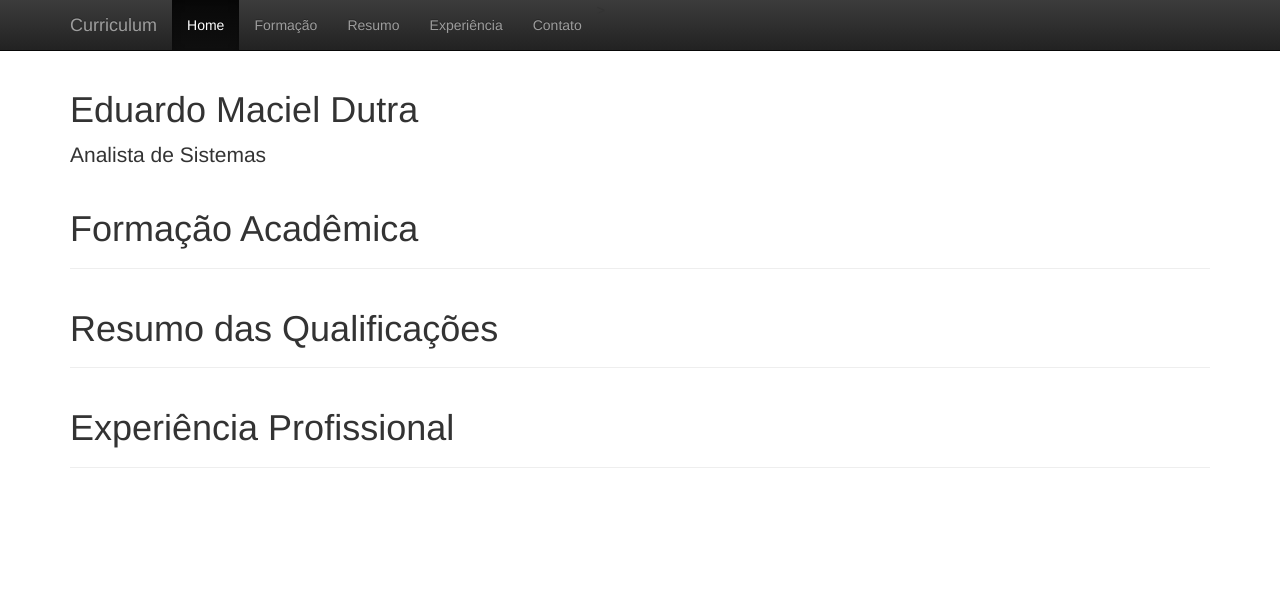
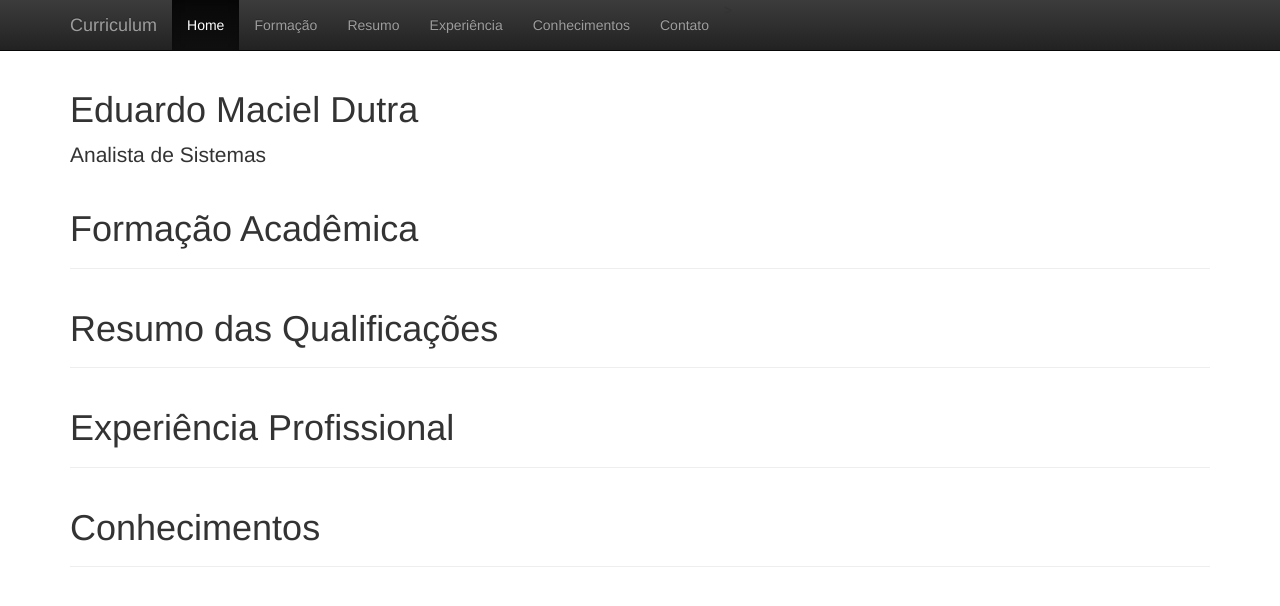
Before and after one commit to edudutra/curriculum, a PHP site: page / in a window 1280 px wide. Shown: the top 606 px of the page. Run offline with PHP 8.4, Linux system fonts and the light colour scheme; data that the repository does not hold is empty.

Commit message:
coorecao query

```diff
--- a/index.php
+++ b/index.php
@@ -68,7 +68,7 @@ where not exists(
     select nome from secao where nome = 'Experiência Profissional'
 );");
 $db->query("insert into secao (nome, apelido)
-select * from (select 'Conhecimentos', 'Conhecimentos') as tmp
+select * from (select 'Conhecimentos', 'Conhecimentos' as ap) as tmp
 where not exists(
     select nome from secao where nome = 'Conhecimentos'
 );");
```
